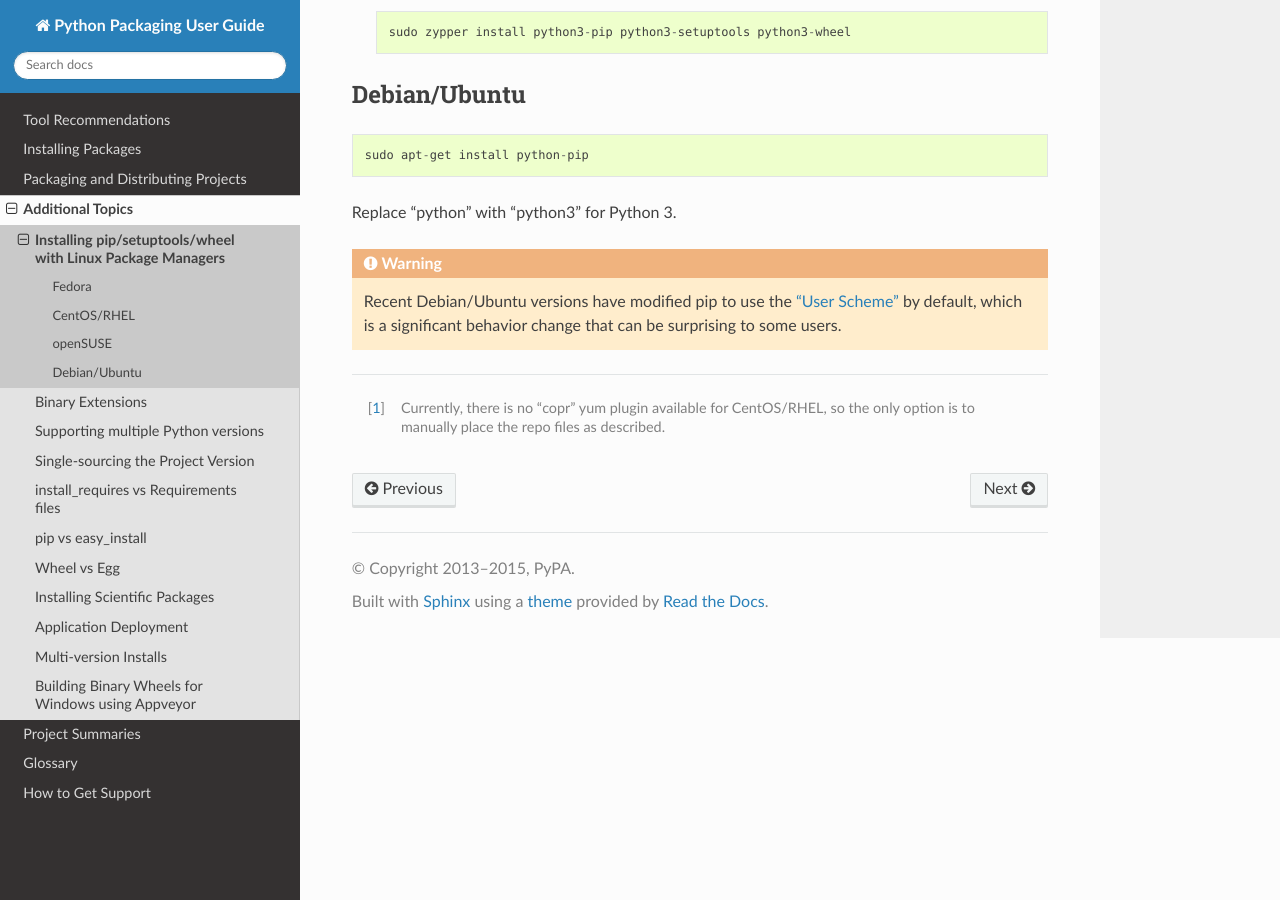
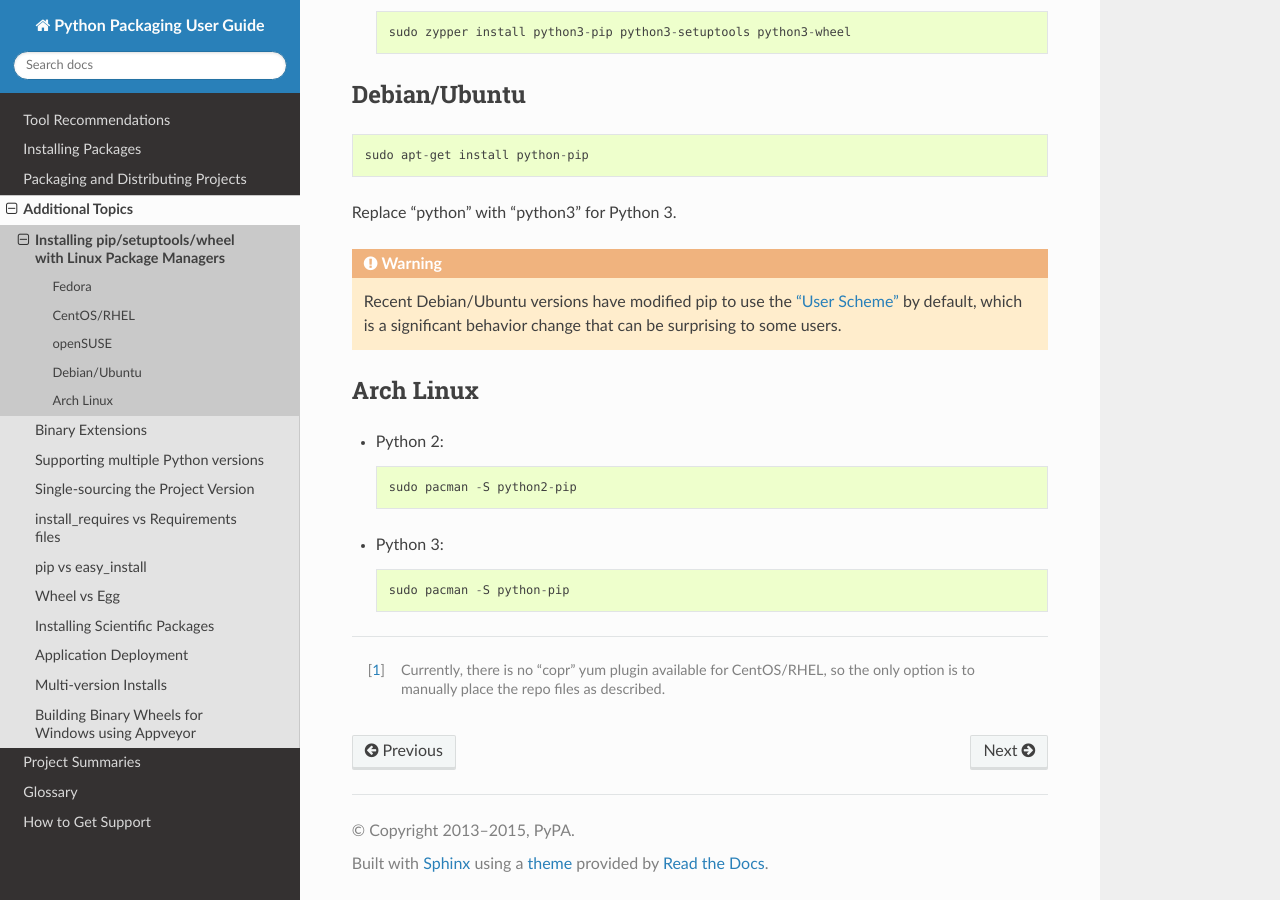
Before and after one commit to pypa/packaging.python.org, a Sphinx documentation site: the page built from source/install_requirements_linux.rst, in a window 1280 px wide and 900 px high, scrolled down 2507 px. Built offline with Sphinx 7.4.7 and the Read the Docs theme 2.0.0, drawn with Linux system fonts in a browser that asks for light colours; pages that are not in the unit, such as notebooks, are missing from menus.

Commit message:
Add Arch Linux section for pip/setuptools/wheel

```diff
--- a/source/install_requirements_linux.rst
+++ b/source/install_requirements_linux.rst
@@ -149,6 +149,17 @@
    is a significant behavior change that can be surprising to some users.
 
 
+Arch Linux
+~~~~~~~~~~
+
+* Python 2::
+
+    sudo pacman -S python2-pip
+
+* Python 3::
+
+    sudo pacman -S python-pip
+
 ----
 
 .. [1] Currently, there is no "copr" yum plugin available for CentOS/RHEL, so
```
